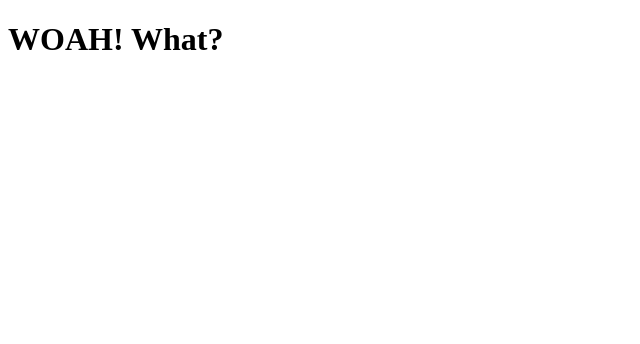
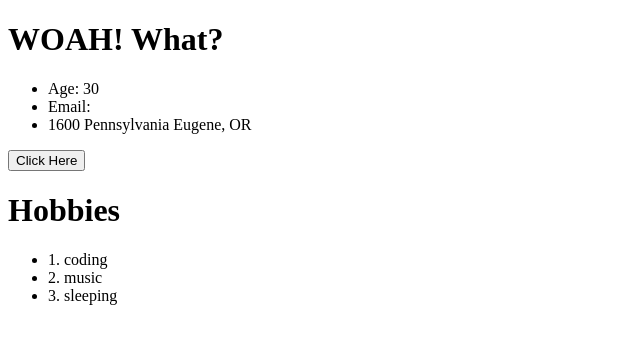
Before and after one commit to zanedr/angular4-tutorial, an Angular app: page / in a window 1280 px wide. Shown: the top 344 px of the page, without its empty margins (0-640 px from the left). Built offline with nearby package versions, Linux system fonts and the light colour scheme.

Commit message:
function using buttons and click event

```diff
--- a/src/app/components/user/user.component.html
+++ b/src/app/components/user/user.component.html
@@ -1 +1,15 @@
 <h1>WOAH! {{name}}</h1>
+<ul>
+    <li>Age: {{age}}</li>
+    <li>Email: {{email}}</li>
+    <li>{{address.street}} {{address.city}}, {{address.state}}</li>
+</ul>
+
+<button (click)="onClick()">Click Here</button>
+
+<h1>
+    Hobbies
+</h1>
+<ul>
+    <li *ngFor="let hobby of hobbies; let i = index">{{i + 1}}. {{hobby}}</li>
+</ul>
--- a/src/app/components/user/user.component.ts
+++ b/src/app/components/user/user.component.ts
@@ -27,11 +27,16 @@ export class UserComponent implements OnInit {
       state: 'OR'
     };
     this.hobbies = [
-      'codeing',
+      'coding',
       'music',
       'sleeping'
     ];
     this.etc = 'whatever';
+  }
+
+  onClick(){
+    this.name = 'Eh?';
+    this.hobbies.push('chillin')
   }
 }
 
```
